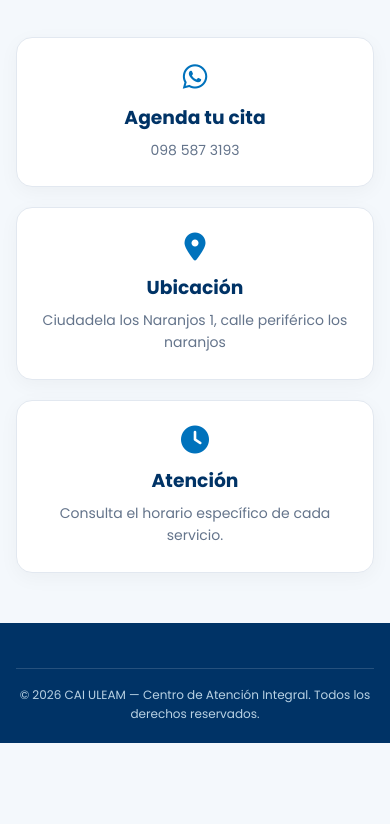
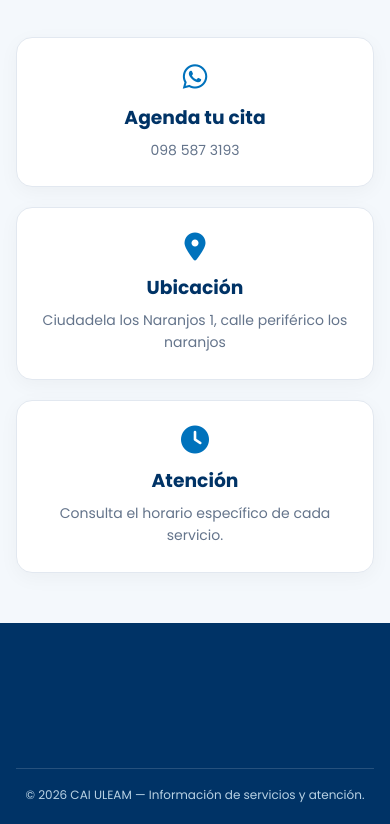
Before and after one commit to jonyirvingraciasenges-ui/cai-uleam, a plain HTML site: page index.html in a window 390 px wide. Shown: the part 3928-4752 px from the top of the page. Before the commit the page ends 4671 px from the top, so only its background shows below. Drawn offline with Linux system fonts and the light colour scheme.

Commit message:
Revamp footer layout and styling

```diff
--- a/index.html
+++ b/index.html
@@ -77,14 +77,19 @@ section { padding:70px 0; }
 .info-box p { color:var(--muted); font-size:14px; }
 
 /* FOOTER */
-footer { background:var(--blue); color:#fff; padding:30px 0 20px; text-align:center; }
-.footer-bottom { border-top:1px solid rgba(255,255,255,.15); margin-top:15px; padding-top:16px; text-align:center; color:#b8d2e4; font-size:12px; }
+footer { background:var(--blue); color:#fff; padding:45px 0 20px; }
+.footer-grid { display:grid; grid-template-columns:1.2fr 1fr 1fr; gap:35px; }
+footer h3 { margin-bottom:13px; }
+footer p, footer a { color:#cfe5f5; font-size:14px; }
+footer a:hover { color:#fff; }
+.footer-bottom { border-top:1px solid rgba(255,255,255,.15); margin-top:30px; padding-top:16px; text-align:center; color:#b8d2e4; font-size:12px; }
 
 /* RESPONSIVE */
 @media(max-width:850px) {
   .hero-grid { grid-template-columns:1fr; }
   .cards { grid-template-columns:1fr; }
   .info-grid { grid-template-columns:1fr; }
+  .footer-grid { grid-template-columns:1fr; }
 }
 @media(max-width:520px) {
   section { padding:50px 0; }
@@ -265,7 +270,12 @@ footer { background:var(--blue); color:#fff; padding:30px 0 20px; text-align:cen
 
 <footer id="contacto">
   <div class="container">
-    <div class="footer-bottom">© 2026 CAI ULEAM — Centro de Atención Integral. Todos los derechos reservados.</div>
+    <div class="footer-grid">
+      <div></div>
+      <div></div>
+      <div></div>
+    </div>
+    <div class="footer-bottom">© 2026 CAI ULEAM — Información de servicios y atención.</div>
   </div>
 </footer>
 
```
